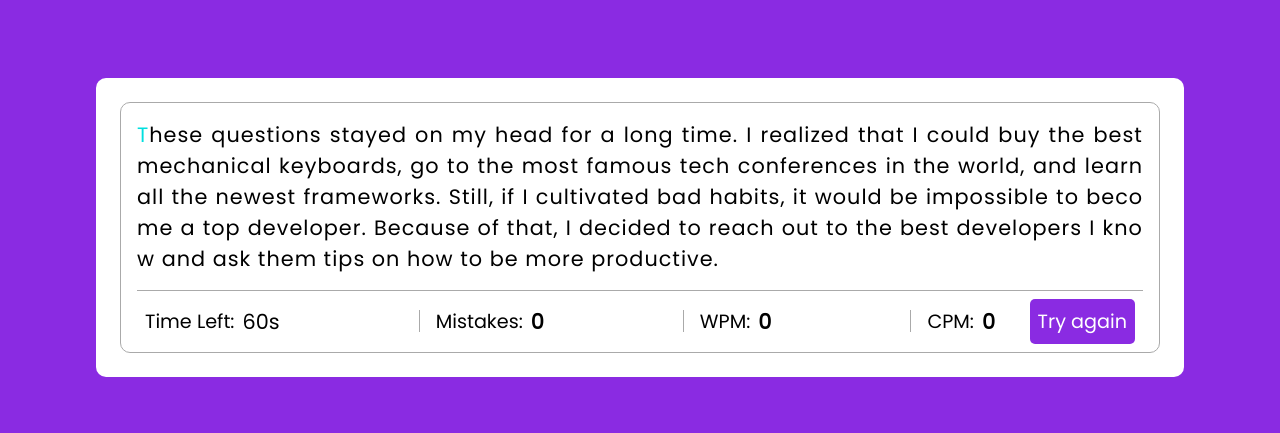
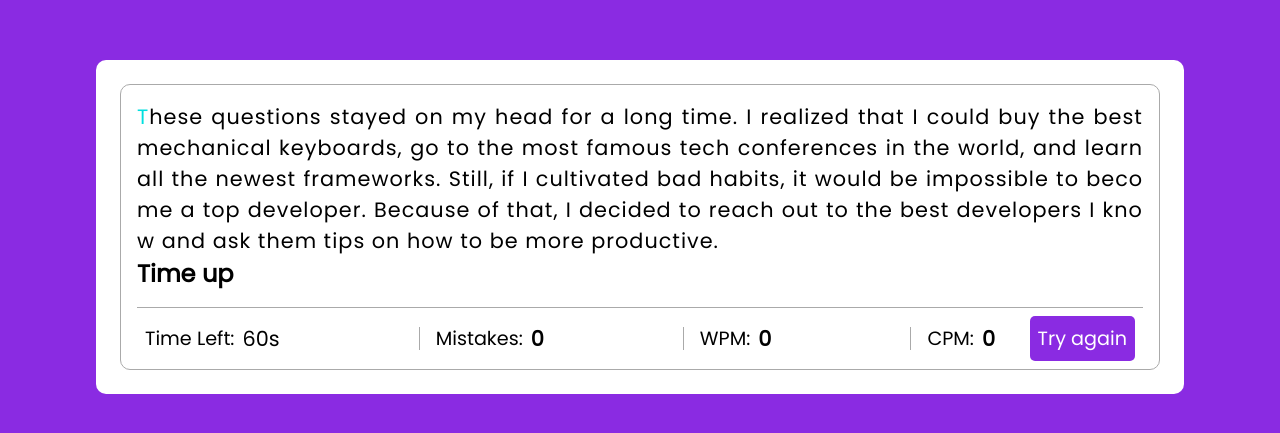
Before and after one commit to B-lovedth/Typing-speed-test, a plain HTML site: page index.html in a window 1280 px wide. Shown: the part 173-606 px from the top of the page. Drawn offline with Linux system fonts and the light colour scheme.

Commit message:
Update index.html

```diff
--- a/index.html
+++ b/index.html
@@ -19,6 +19,7 @@
         <div class="content-box">
             <div class="typing-text">
                 <p></p>
+                <h2>Time up</h2>
             </div>
             <div class="content">
                 <ul class="result-details">
```
